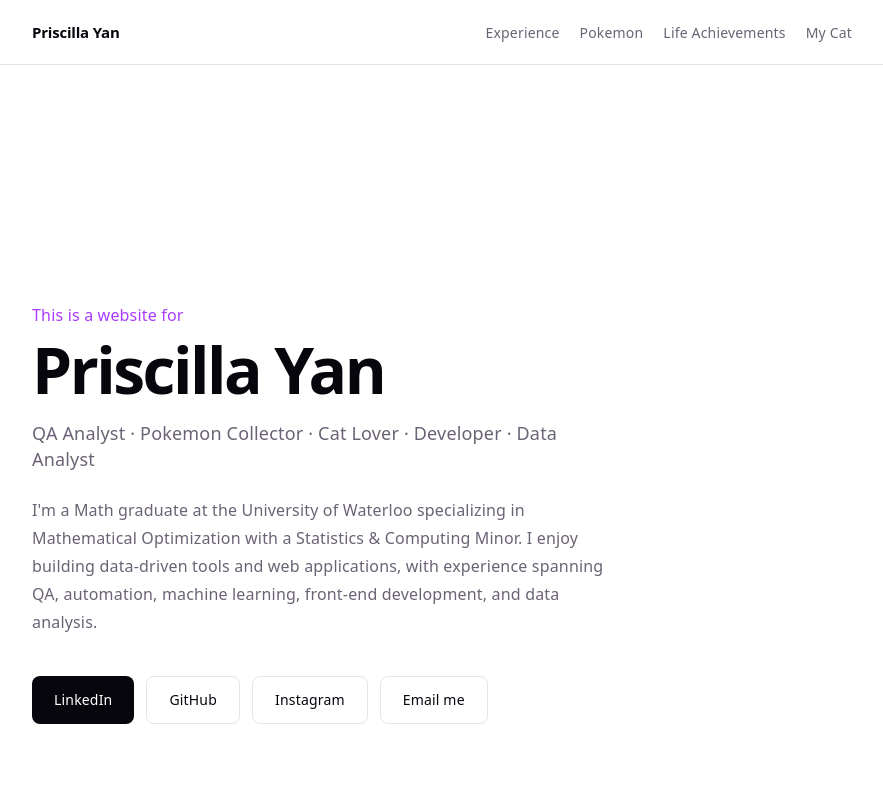
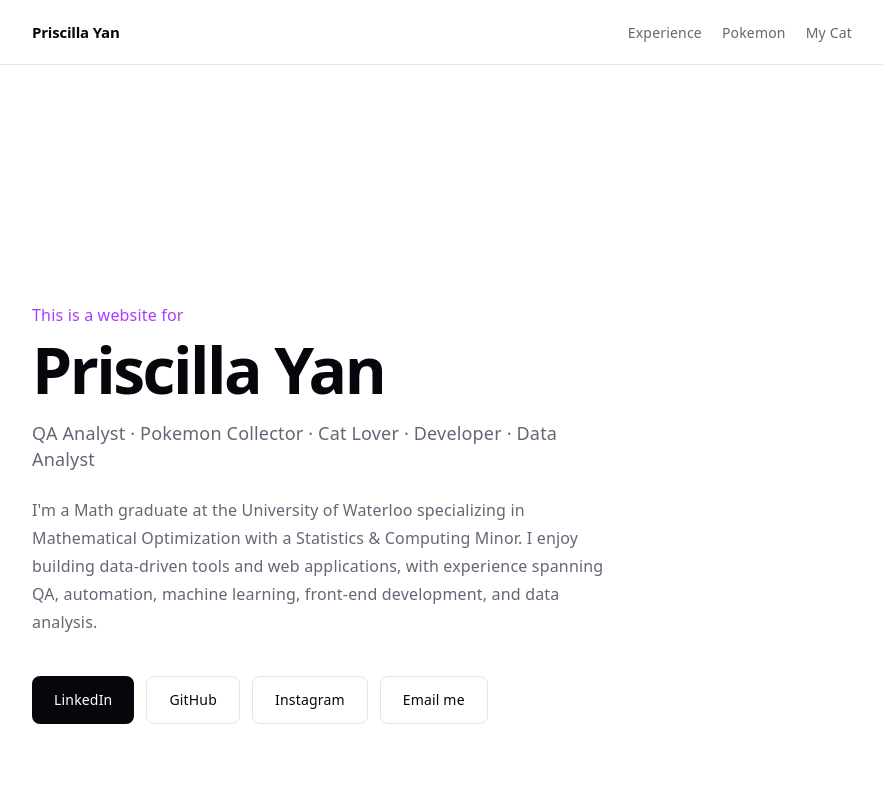
Before and after one commit to puiheiyan/phyan, a React (Vite) app: page / in a window 1280 px wide. Shown: the top 800 px of the page, without its empty margins (198-1081 px from the left). Built offline with nearby package versions, Linux system fonts and the light colour scheme.

Commit message:
Comment out 'Life Achievements' link in NAV_LINKS
Comment out the 'Life Achievements' navigation link.

```diff
--- a/src/App.jsx
+++ b/src/App.jsx
@@ -11,7 +11,7 @@ import LifeAchievementsPage from './pages/LifeAchievementsPage.jsx'
 const NAV_LINKS = [
   { label: 'Experience', href: '#education' },
   { label: 'Pokemon', href: '#pokemon' },
-  { label: 'Life Achievements', href: '#life-achievements' },
+  // { label: 'Life Achievements', href: '#life-achievements' },
   { label: 'My Cat', href: '#cats' },
 ]
 
```
